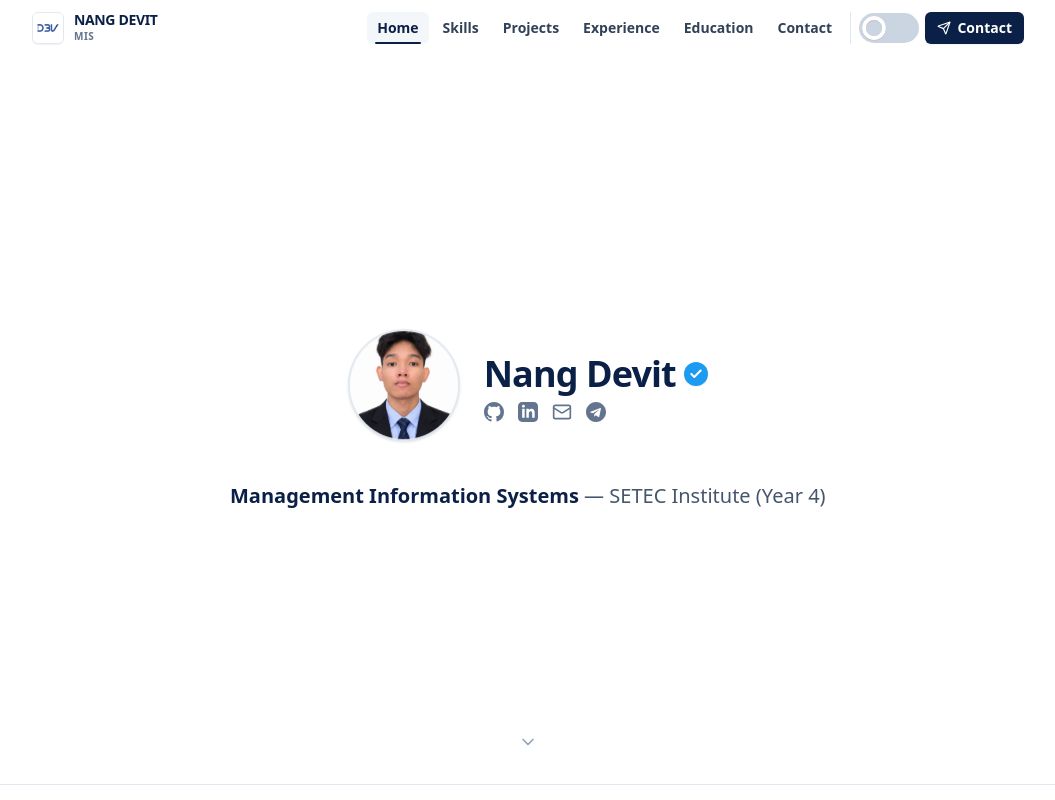
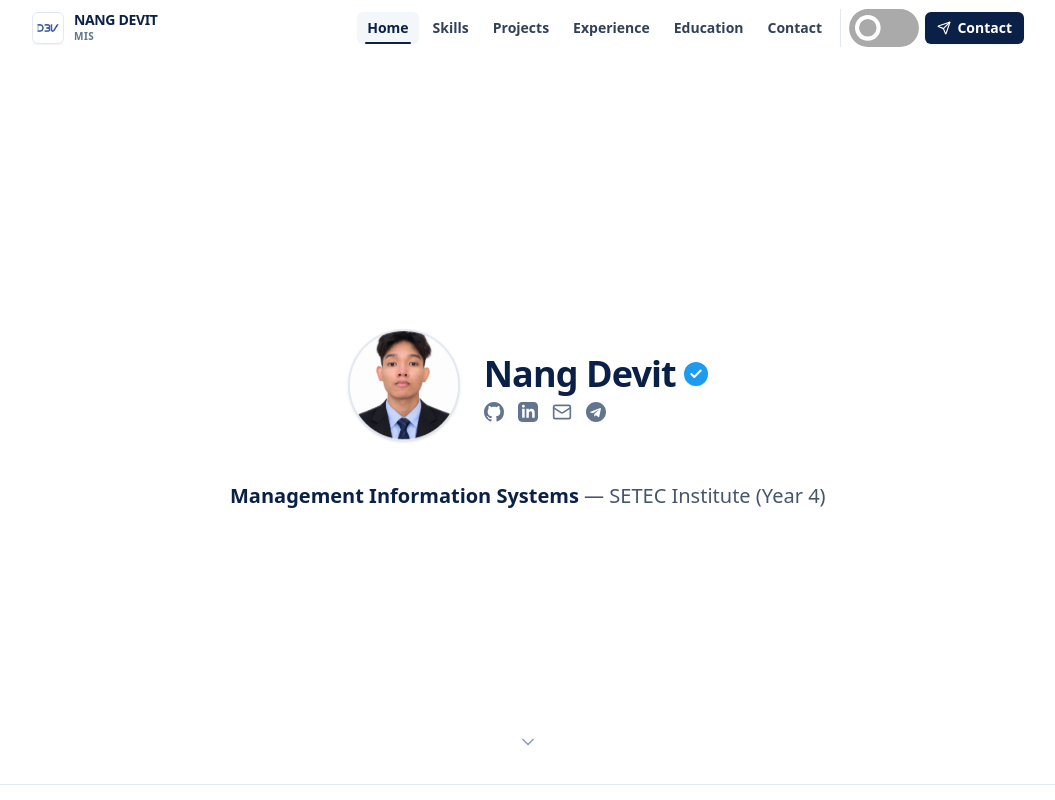
Before and after one commit to devitnang/Nang-Devit_MIS_Portfolio, a Next.js app: page / in a window 1280 px wide. Shown: the top 800 px of the page, without its empty margins (112-1167 px from the left). Built offline with nearby package versions, Linux system fonts and the light colour scheme.

Commit message:
fix(ui): restore exact fluid liquid sliding animation and geometry matching demonstration video

```diff
--- a/src/app/globals.css
+++ b/src/app/globals.css
@@ -239,31 +239,30 @@ body {
 
 /* =========================================================================
    Ultra-Smooth Theme Mode Crossfade Transition for Entire Website
+   Strictly excludes .theme-switch and .theme-switch-wrapper so the liquid SVG
+   sliding animation remains 100% fluid and free of property overrides!
    ========================================================================= */
-html.theme-transitioning,
-html.theme-transitioning *,
-html.theme-transitioning *::before,
-html.theme-transitioning *::after {
+html.theme-transitioning *:not(.theme-switch, .theme-switch *, .theme-switch-wrapper, .theme-switch-wrapper *) {
   transition:
     background-color 0.45s cubic-bezier(0.4, 0, 0.2, 1),
     border-color 0.45s cubic-bezier(0.4, 0, 0.2, 1),
     color 0.45s cubic-bezier(0.4, 0, 0.2, 1),
     fill 0.45s cubic-bezier(0.4, 0, 0.2, 1),
-    stroke 0.45s cubic-bezier(0.4, 0, 0.2, 1),
     box-shadow 0.45s cubic-bezier(0.4, 0, 0.2, 1) !important;
   transition-delay: 0s !important;
 }
 
 /* =========================================================================
-   Modern Liquid-Glass Fluid SVG Theme Toggle Switch
+   Real Fluid SVG Dark / Light Mode Switch (matching the demonstration video)
    ========================================================================= */
 .theme-switch-wrapper {
   display: inline-flex;
   align-items: center;
   position: relative;
-  padding: 5px;
+  padding: 8px;
 }
 
+/* Hide default HTML checkbox */
 .theme-switch-wrapper input[type="checkbox"] {
   position: absolute;
   opacity: 0;
@@ -272,35 +271,36 @@ html.theme-transitioning *::after {
   pointer-events: none;
 }
 
+/* The switch - the stadium track box around the slider */
 .theme-switch {
-  --a: 0.52s cubic-bezier(0.34, 1.25, 0.64, 1);
-  --track-bg: #cbd5e1;
-  --knob-color: #ffffff;
+  --a: 0.5s ease-out;
+  --switch-track: #aaa;
   cursor: pointer;
   position: relative;
   display: inline-flex;
   align-items: center;
-  height: 20px;
-  border-radius: 20px;
-  box-shadow: 0 0 0 5px var(--track-bg), 0 1px 3px rgba(0, 0, 0, 0.12);
+  justify-content: center;
+  height: 1.8em;
+  font-size: 12px;
+  border-radius: 2em;
+  box-shadow: 0 0 0 0.66em var(--switch-track);
   aspect-ratio: 212.4992 / 84.4688;
-  background-color: var(--track-bg);
-  transition:
-    background-color 0.4s cubic-bezier(0.4, 0, 0.2, 1),
-    box-shadow 0.4s cubic-bezier(0.4, 0, 0.2, 1),
-    transform 0.18s cubic-bezier(0.34, 1.25, 0.64, 1);
+  background-color: var(--switch-track);
   user-select: none;
   -webkit-tap-highlight-color: transparent;
+  transition:
+    background-color var(--a),
+    box-shadow var(--a),
+    transform 0.15s ease;
 }
 
 .theme-switch:active {
-  transform: scale(0.94);
+  transform: scale(0.95);
 }
 
-.dark .theme-switch {
-  --track-bg: #0b2046;
-  --knob-color: #38bdf8;
-  box-shadow: 0 0 0 5px var(--track-bg), 0 0 12px rgba(56, 189, 248, 0.3);
+.dark .theme-switch,
+.theme-switch[data-checked="true"] {
+  --switch-track: #0b2046;
 }
 
 .theme-switch svg {
@@ -310,29 +310,26 @@ html.theme-transitioning *::after {
 }
 
 .theme-switch svg path {
-  color: var(--knob-color);
+  color: #fff;
   stroke-width: 16;
   stroke-linecap: round;
   stroke-linejoin: round;
   stroke-dasharray: 136 224;
   stroke-dashoffset: 0;
-  transform-box: fill-box;
   transform-origin: center;
-  filter: drop-shadow(0 1px 2px rgba(0, 0, 0, 0.25));
   transition:
-    stroke-dashoffset var(--a),
-    color 0.35s ease,
-    filter 0.35s ease,
+    all var(--a),
     0s transform;
 }
 
-.theme-switch-wrapper input[type="checkbox"]:checked ~ .theme-switch svg path {
+.theme-switch-wrapper input[type="checkbox"]:checked ~ .theme-switch svg path,
+.theme-switch[data-checked="true"] svg path {
   stroke-dashoffset: 180;
   transform: scaleY(-1);
-  filter: drop-shadow(0 0 5px rgba(56, 189, 248, 0.8));
 }
 
+/* Keyboard Accessibility Focus Outline */
 .theme-switch-wrapper input[type="checkbox"]:focus-visible ~ .theme-switch {
   outline: 2px solid #2563eb;
-  outline-offset: 7px;
+  outline-offset: 10px;
 }
--- a/src/components/ui/ThemeToggle.tsx
+++ b/src/components/ui/ThemeToggle.tsx
@@ -4,9 +4,9 @@ import { useTheme } from "next-themes";
 import { useEffect, useState, useId } from "react";
 
 /**
- * Modern Liquid-Glass Fluid SVG Theme Toggle Switch.
- * Features a single continuous stadium SVG track with a sliding liquid stroke knob,
- * tactile haptic micro-feedback, and an ultra-smooth whole-page theme crossfade.
+ * Real Fluid SVG Dark/Light Switch UI.
+ * Single continuous stadium path with sliding liquid stroke ring knob,
+ * matching the exact physics and geometry of the demonstration video.
  */
 export function ThemeToggle() {
   const { theme, setTheme, resolvedTheme } = useTheme();
@@ -20,27 +20,32 @@ export function ThemeToggle() {
   const isDark = mounted && (resolvedTheme === "dark" || theme === "dark");
 
   const toggleTheme = () => {
-    // Add smooth transition class to documentElement for fluid theme crossfade
     if (typeof document !== "undefined") {
       const root = document.documentElement;
       root.classList.add("theme-transitioning");
       window.setTimeout(() => {
         root.classList.remove("theme-transitioning");
-      }, 500);
+      }, 550);
     }
     setTheme(isDark ? "light" : "dark");
   };
 
   if (!mounted) {
     return (
-      <div className="p-[5px] inline-flex items-center">
+      <div className="theme-switch-wrapper">
         <div
           aria-hidden="true"
-          className="h-[20px] rounded-full aspect-[212.4992/84.4688] bg-slate-200 dark:bg-slate-800 animate-pulse"
-          style={{
-            boxShadow: "0 0 0 5px rgba(148, 163, 184, 0.4)",
-          }}
-        />
+          className="theme-switch opacity-60 animate-pulse pointer-events-none"
+        >
+          <svg viewBox="0 0 212.4992 84.4688" overflow="visible">
+            <path
+              pathLength={360}
+              fill="none"
+              stroke="currentColor"
+              d="M 42.2496 0 A 42.24 42.24 90 0 0 0 42.2496 A 42.24 42.24 90 0 0 42.2496 84.4688 A 42.24 42.24 90 0 0 84.4992 42.2496 A 42.24 42.24 90 0 0 42.2496 0 A 42.24 42.24 90 0 0 0 42.2496 A 42.24 42.24 90 0 0 42.2496 84.4688 L 170.2496 84.4688 A 42.24 42.24 90 0 0 212.4992 42.2496 A 42.24 42.24 90 0 0 170.2496 0 A 42.24 42.24 90 0 0 128 42.2496 A 42.24 42.24 90 0 0 170.2496 84.4688 A 42.24 42.24 90 0 0 212.4992 42.2496 A 42.24 42.24 90 0 0 170.2496 0 L 42.2496 0"
+            />
+          </svg>
+        </div>
       </div>
     );
   }
@@ -57,6 +62,7 @@ export function ThemeToggle() {
       <label
         className="theme-switch"
         htmlFor={inputId}
+        data-checked={isDark ? "true" : "false"}
         title={isDark ? "Switch to Light Mode" : "Switch to Dark Mode"}
       >
         <svg viewBox="0 0 212.4992 84.4688" overflow="visible">
```
